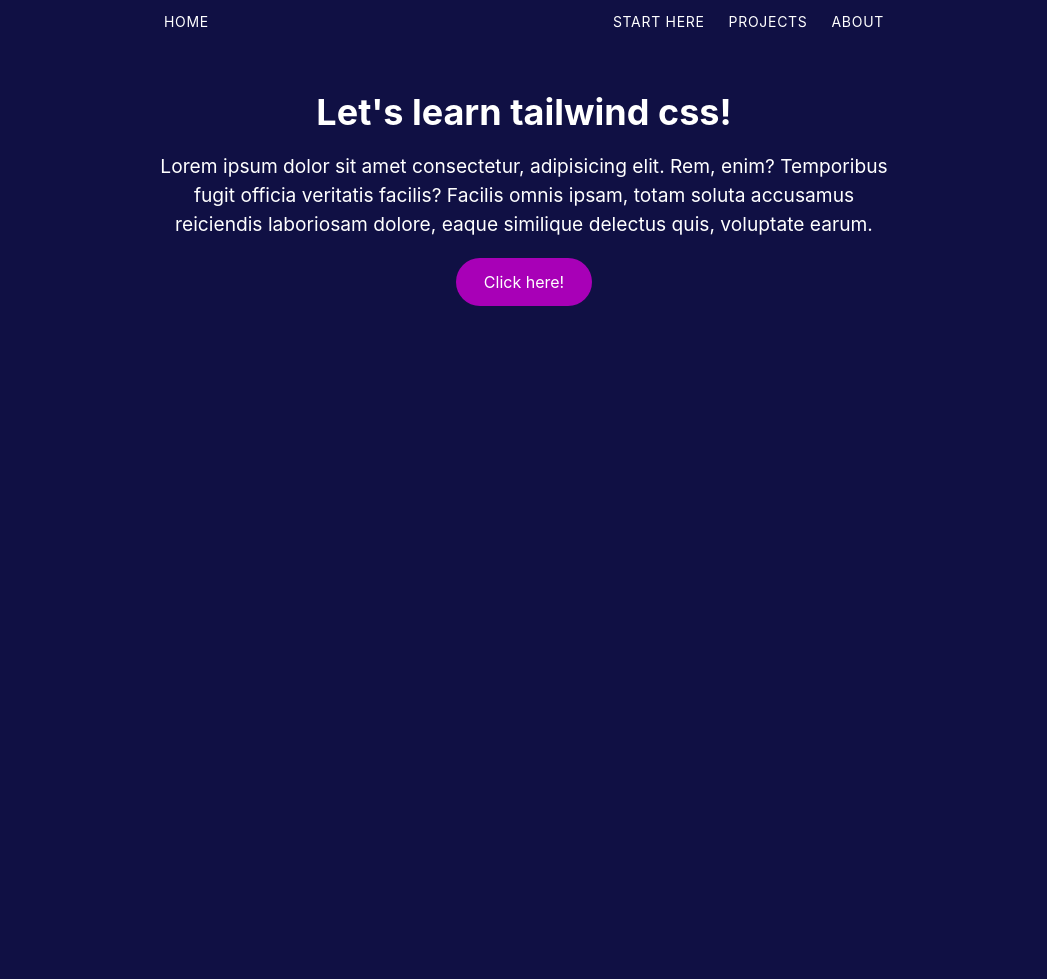
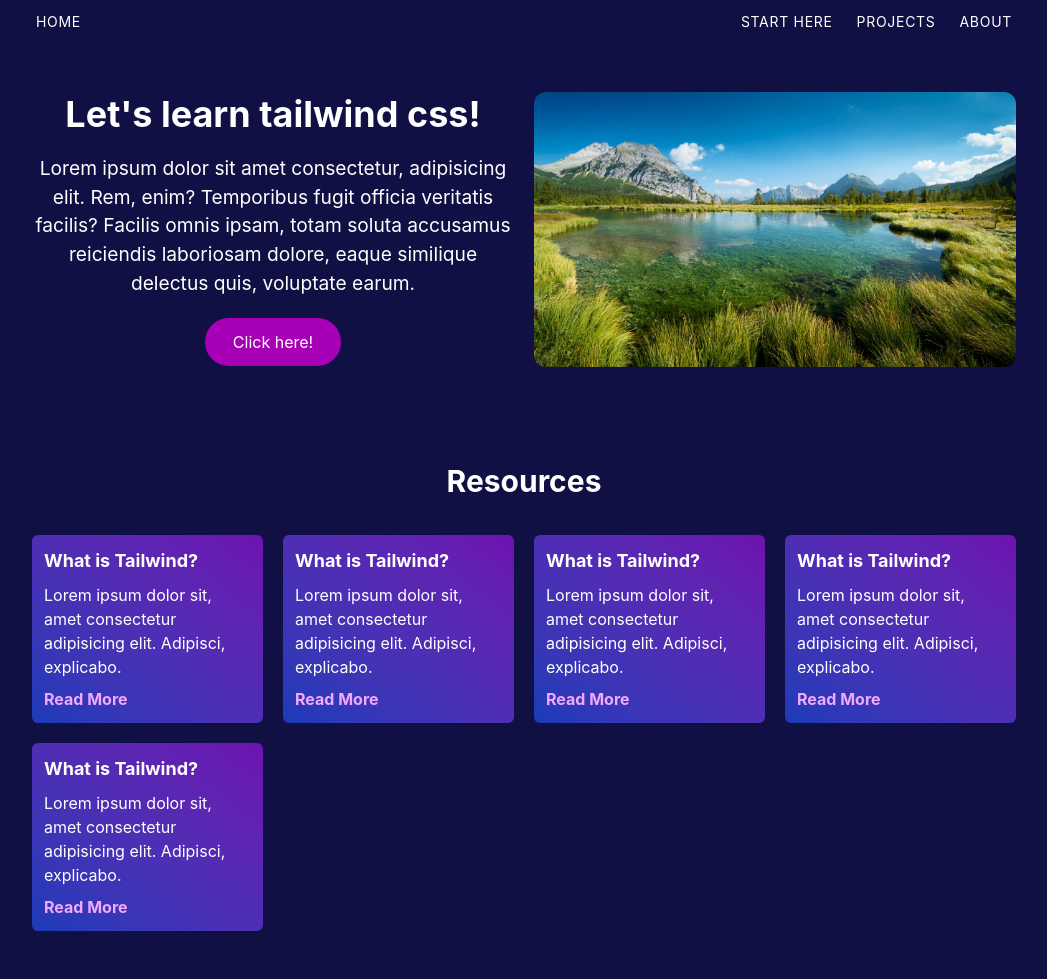
Before and after one commit to vishwa0415/tailwind-css, a website built with Vite: page index.html in a window 1280 px wide. Shown: the whole page, without its empty margins (116-1163 px from the left). Before the commit the page ends 800 px from the top, so only its background shows below. Built offline with nearby package versions, Linux system fonts and the light colour scheme.

Commit message:
resources section

```diff
--- a/index.html
+++ b/index.html
@@ -7,7 +7,7 @@
     <title>tailwind-css</title>
   </head>
   <body class="bg-[#101044] text-white">
-    <header class="max-w-3xl mx-auto px-5 py-3">
+    <header class="max-w-3xl lg:max-w-5xl mx-auto px-5 py-3">
       <nav>
         <ul class="uppercase tracking-wider flex gap-x-4 gap-y-1 text-sm justify-center sm:justify-between flex-wrap ">
           <li class="sm:me-auto"><a class=" hover:bg-fuchsia-700 transition-colors p-1 rounded-sm" href="">Home</a></li>
@@ -17,13 +17,45 @@
         </ul>
       </nav>
     </header>
-    <section class="space-y-5 text-center max-w-3xl mx-auto px-5 py-12">
-<h1 class="text-4xl font-bold ">Let's learn tailwind css!</h1>
+    <section class="text-center max-w-3xl lg:max-w-5xl mx-auto px-5 py-12 grid gap-5 lg:grid-cols-2 items-center">
+      <img src="lake.jpg" alt="lake image" class="rounded-xl lg:order-2">
+      <div class="space-y-5">
+        <h1 class="text-4xl font-bold ">Let's learn tailwind css!</h1>
    <p class="text-[1.2rem]">Lorem ipsum dolor sit amet consectetur, adipisicing elit. Rem,
     enim? Temporibus fugit officia veritatis facilis? Facilis omnis ipsam,
     totam soluta accusamus reiciendis laboriosam dolore, eaque similique
     delectus quis, voluptate earum.</p>
     <a href="" class="inline-block bg-fuchsia-700 py-3 px-7 rounded-full hover:bg-fuchsia-600 transition-colors">Click here!</a>
+      </div>
+
+    </section>
+    <section class="max-w-3xl lg:max-w-5xl mx-auto px-5 py-12 grid gap-5 grid-cols-[repeat(auto-fit,minmax(13.75rem,1fr))]">
+      <h2 class="text-3xl font-bold text-center col-span-full pb-4">Resources</h2>
+      <div class="bg-blue-800 bg-linear-to-bl from-purple-800 to-blue-800 space-y-2 p-3 rounded-md">
+        <h3 class="text-lg font-bold">What is Tailwind?</h3>
+        <p>Lorem ipsum dolor sit, amet consectetur adipisicing elit. Adipisci, explicabo.</p>
+        <a href="" class="font-bold text-fuchsia-300 hover:text-white transition-colors">Read More</a>
+      </div>
+       <div class="bg-blue-800 bg-linear-to-bl from-purple-800 to-blue-800 space-y-2 p-3 rounded-md">
+        <h3 class="text-lg font-bold">What is Tailwind?</h3>
+        <p>Lorem ipsum dolor sit, amet consectetur adipisicing elit. Adipisci, explicabo.</p>
+        <a href="" class="font-bold text-fuchsia-300 hover:text-white transition-colors">Read More</a>
+      </div>
+       <div class="bg-blue-800 bg-linear-to-bl from-purple-800 to-blue-800 space-y-2 p-3 rounded-md">
+        <h3 class="text-lg font-bold">What is Tailwind?</h3>
+        <p>Lorem ipsum dolor sit, amet consectetur adipisicing elit. Adipisci, explicabo.</p>
+        <a href="" class="font-bold text-fuchsia-300 hover:text-white transition-colors">Read More</a>
+      </div>
+       <div class="bg-blue-800 bg-linear-to-bl from-purple-800 to-blue-800 space-y-2 p-3 rounded-md">
+        <h3 class="text-lg font-bold">What is Tailwind?</h3>
+        <p>Lorem ipsum dolor sit, amet consectetur adipisicing elit. Adipisci, explicabo.</p>
+        <a href="" class="font-bold text-fuchsia-300 hover:text-white transition-colors">Read More</a>
+      </div>
+       <div class="bg-blue-800 bg-linear-to-bl from-purple-800 to-blue-800 space-y-2 p-3 rounded-md">
+        <h3 class="text-lg font-bold">What is Tailwind?</h3>
+        <p>Lorem ipsum dolor sit, amet consectetur adipisicing elit. Adipisci, explicabo.</p>
+        <a href="" class="font-bold text-fuchsia-300 hover:text-white transition-colors">Read More</a>
+      </div>
     </section>
 
     <script type="module" src="/src/main.ts"></script>
```
